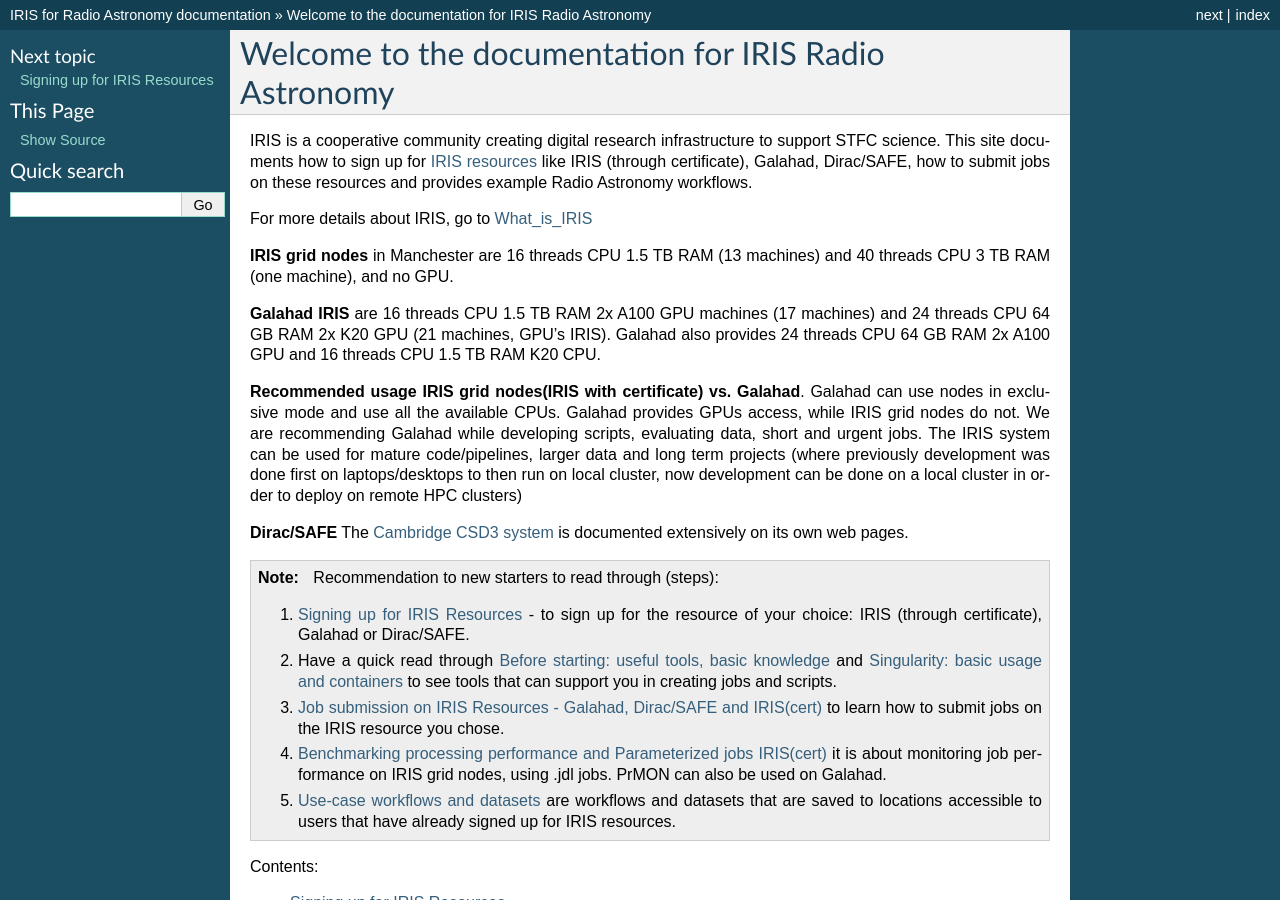
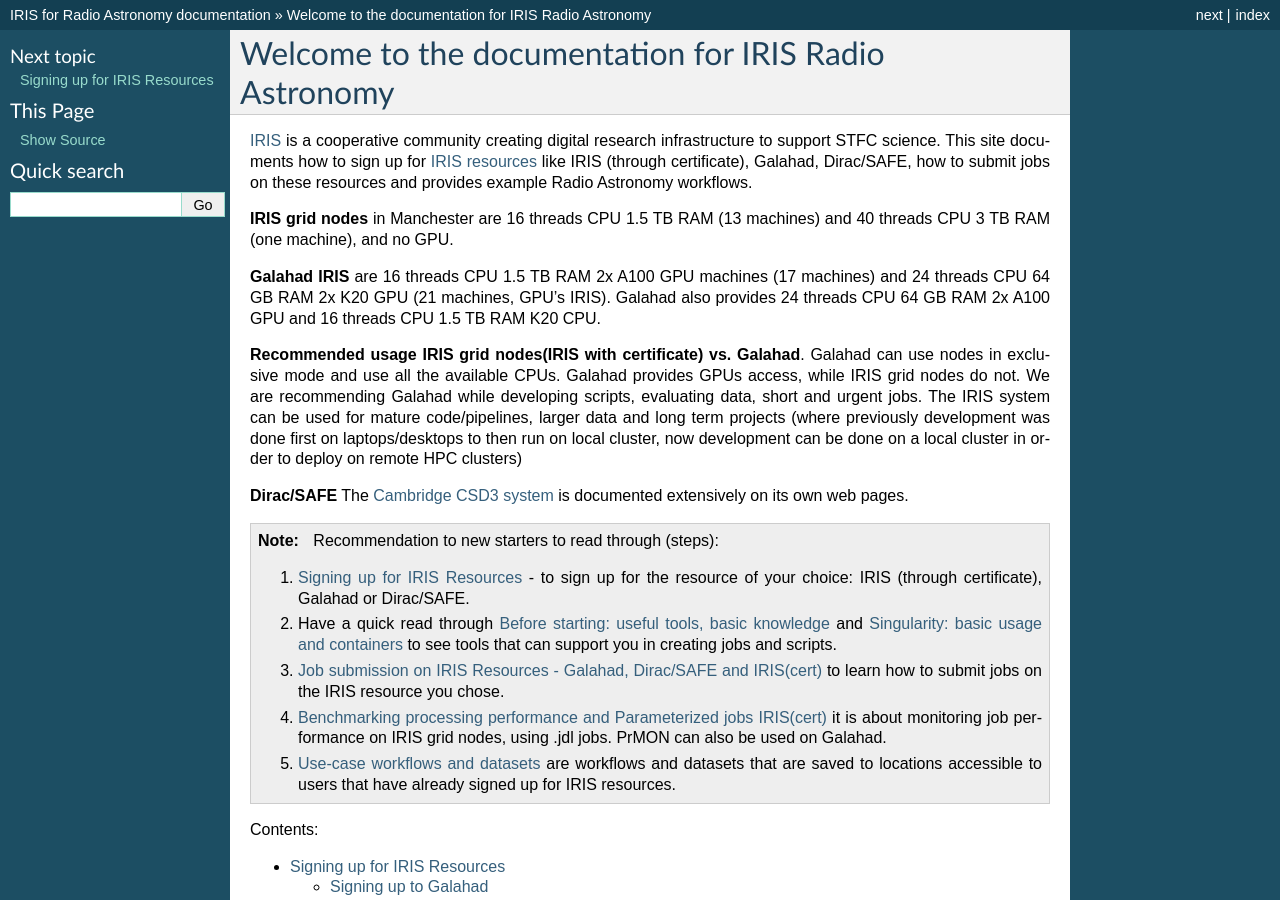
Before and after one commit to cimpani/IRISDocumentation, a Sphinx documentation site: the page built from source/index.rst, in a window 1280 px wide and 900 px high. Built offline with Sphinx 7.4.7, drawn with Linux system fonts in a browser that asks for light colours.

Commit message:
Update index.rst

```diff
--- a/source/index.rst
+++ b/source/index.rst
@@ -7,10 +7,7 @@
 Welcome to the documentation for IRIS Radio Astronomy
 =====================================================
 
-IRIS is a cooperative community creating digital research infrastructure to support STFC science. This site documents how to sign up for `IRIS resources <https://irisdocumentation.readthedocs.io/en/latest/signupIR.html>`__  like IRIS (through certificate), Galahad, Dirac/SAFE, how to submit jobs on these resources and provides example Radio Astronomy workflows.
-
-For more details about IRIS, go to `What_is_IRIS <https://www.iris.ac.uk/>`__
-
+`IRIS <https://www.iris.ac.uk/>`__ is a cooperative community creating digital research infrastructure to support STFC science. This site documents how to sign up for `IRIS resources <https://irisdocumentation.readthedocs.io/en/latest/signupIR.html>`__  like IRIS (through certificate), Galahad, Dirac/SAFE, how to submit jobs on these resources and provides example Radio Astronomy workflows.
 
 **IRIS grid nodes** in Manchester are 16 threads CPU 1.5 TB RAM (13 machines) and 40 threads CPU 3 TB RAM (one machine), and no GPU.
 
```
